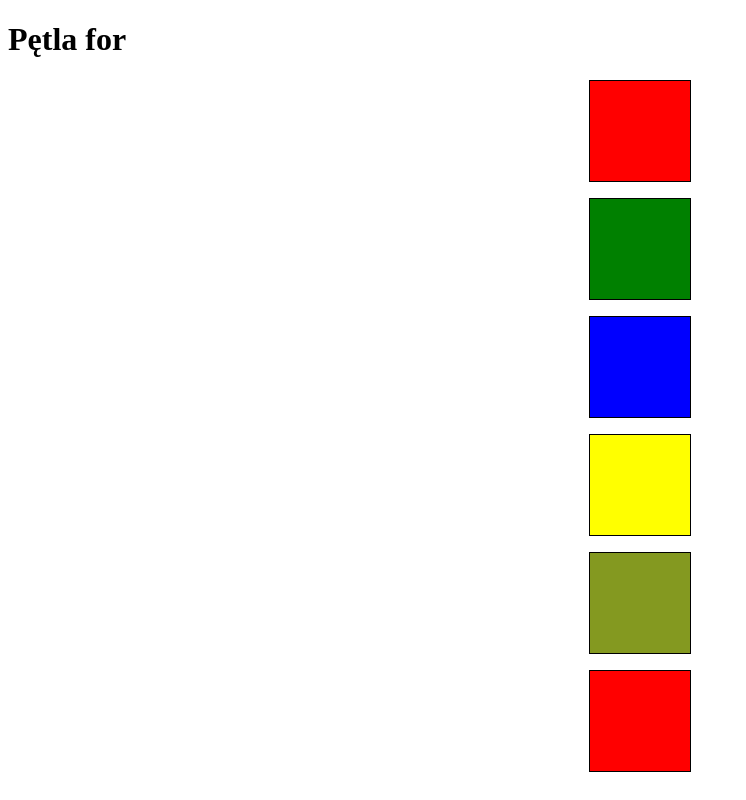
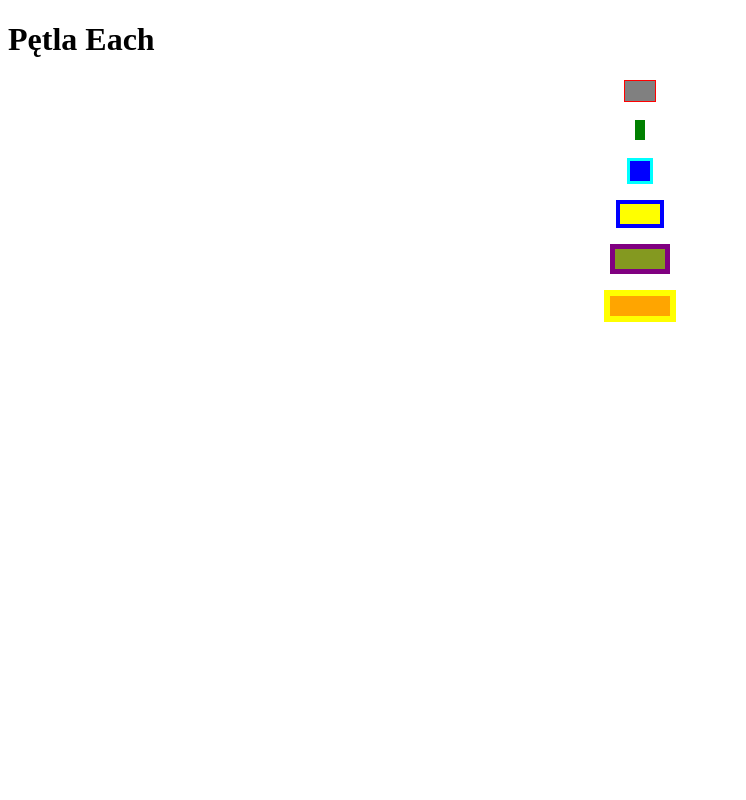
Before and after one commit to kbloski/scss_kurs, a Vue app in the folder vue-project/: page / in a window 1280 px wide. Shown: the whole page, without its empty margins (0-746 px from the left). Built offline with nearby package versions, Linux system fonts and the light colour scheme.

Commit message:
Petla each

```diff
--- a/vue-project/src/components/sass/index.vue
+++ b/vue-project/src/components/sass/index.vue
@@ -11,7 +11,8 @@
     <!-- <l10_pseudoklasa_extend_i_placeholder></l10_pseudoklasa_extend_i_placeholder> -->
     <!-- <l11_import_i_kompilacja_plikow></l11_import_i_kompilacja_plikow> -->
     <!-- <l12_instrukcja_warunkowa_if></l12_instrukcja_warunkowa_if> -->
-    <l13_petla_for></l13_petla_for>
+    <!-- <l13_petla_for></l13_petla_for> -->
+    <l14_petla_each></l14_petla_each>
 </template>
 
 <script>
@@ -19,6 +20,7 @@ import l10_pseudoklasa_extend_i_placeholder from './l10_pseudoklasa_extend_i_pla
 import l11_import_i_kompilacja_plikow from './l11_import_i_kompilacja_pilkow/l11_import_i_kompilacja_plikow.vue';
 import l12_instrukcja_warunkowa_if from './l12_instrukcja_warunkowa_if.vue';
 import l13_petla_for from './l13_petla_for.vue';
+import l14_petla_each from './l14_petla_each.vue';
 
 import l1Zmienne from './l1_zmienne.vue';
 import l2_zmienne_part2 from './l2_zmienne_part2.vue';
@@ -45,7 +47,8 @@ export default {
         l10_pseudoklasa_extend_i_placeholder,
         l11_import_i_kompilacja_plikow,
         l12_instrukcja_warunkowa_if,
-        l13_petla_for
+        l13_petla_for,
+        l14_petla_each
     }
 }
 </script>
--- /dev/null
+++ b/vue-project/src/components/sass/l14_petla_each.vue
@@ -0,0 +1,65 @@
+<template>
+    <h1>Pętla Each</h1>
+    <div class="d1"></div>
+    <div class="d2"></div>
+    <div class="d3"></div>
+    <div class="d4"></div>
+    <div class="d5"></div>
+    <div class="d6"></div>
+</template>
+
+<style lang="scss" scoped>
+$colors: gray, green, blue, yellow, #849920;
+
+// ########## Petla 1
+$item: 1;
+@each $color  in $colors {
+    .d#{$item}{
+        background-color: $color;
+    }
+    $item: $item+1;
+}
+
+// ########## Petla 2
+$item: 1;
+@each $color in (gray, green, blue, yellow, #849920, orange) {
+    .d#{$item}{
+        background-color: $color;
+    }
+    $item: $item+1;
+}
+
+
+// ########## Petla 3
+$i: 1;
+@each $color, $boder, $width, $height in
+                                        ( red, 1px, 30px, 20px ),
+                                        ( white, 2px, 10px, 20px ),
+                                        ( aqua, 3px, 20px, 20px ),
+                                        ( blue, 4px, 40px, 20px ),
+                                        ( purple, 5px, 50px, 20px ),
+                                        ( yellow, 6px, 60px, 20px )
+{
+
+    .d#{$i}{
+        width: $width;
+        height: $height;
+        border: $boder solid $color;
+    }
+
+    $i: $i + 1;
+}
+
+
+
+
+div {
+    aspect-ratio: 1/1;
+    border: 1px solid black;
+    margin: 0 auto;
+    width: 100px;
+    margin-top: 1rem;
+    background-color: nth($colors, 1);
+}
+
+</style>
```
